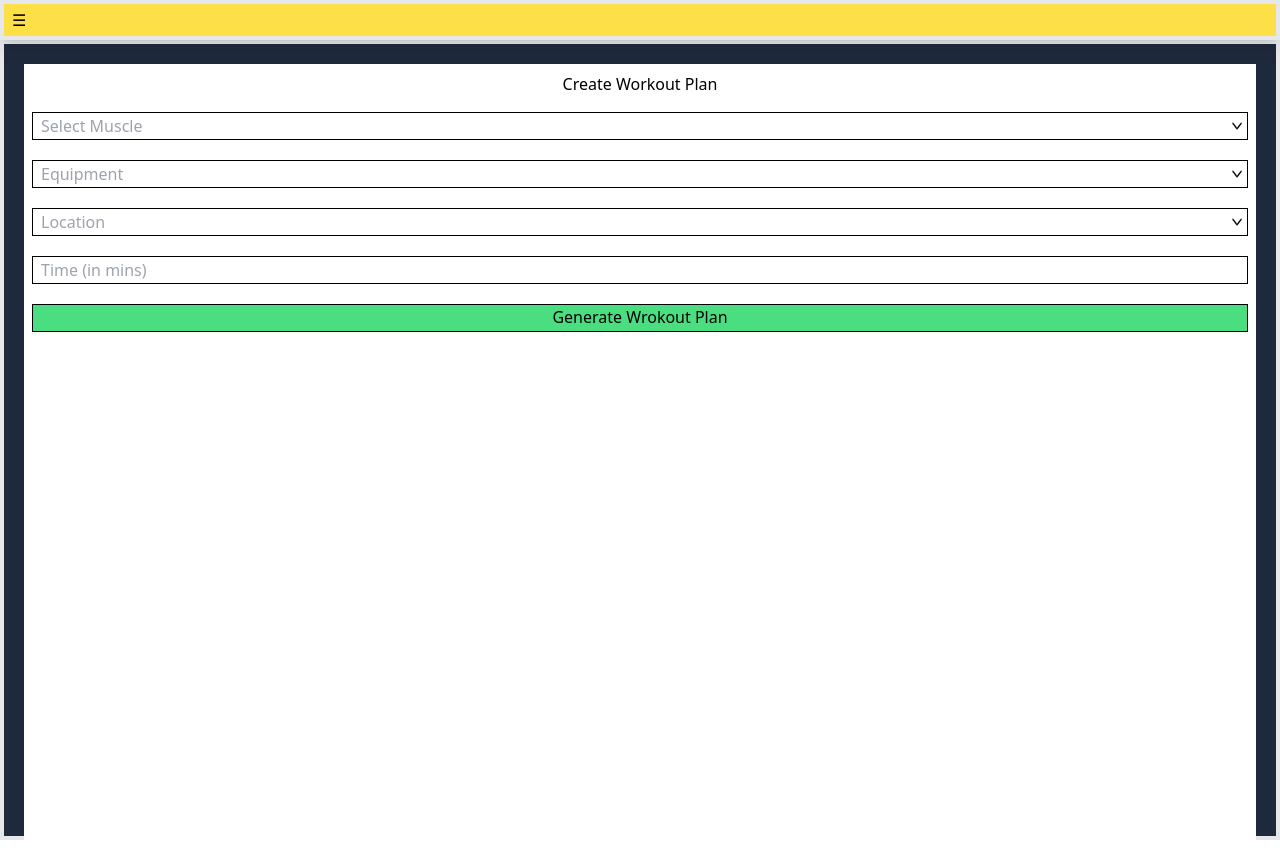
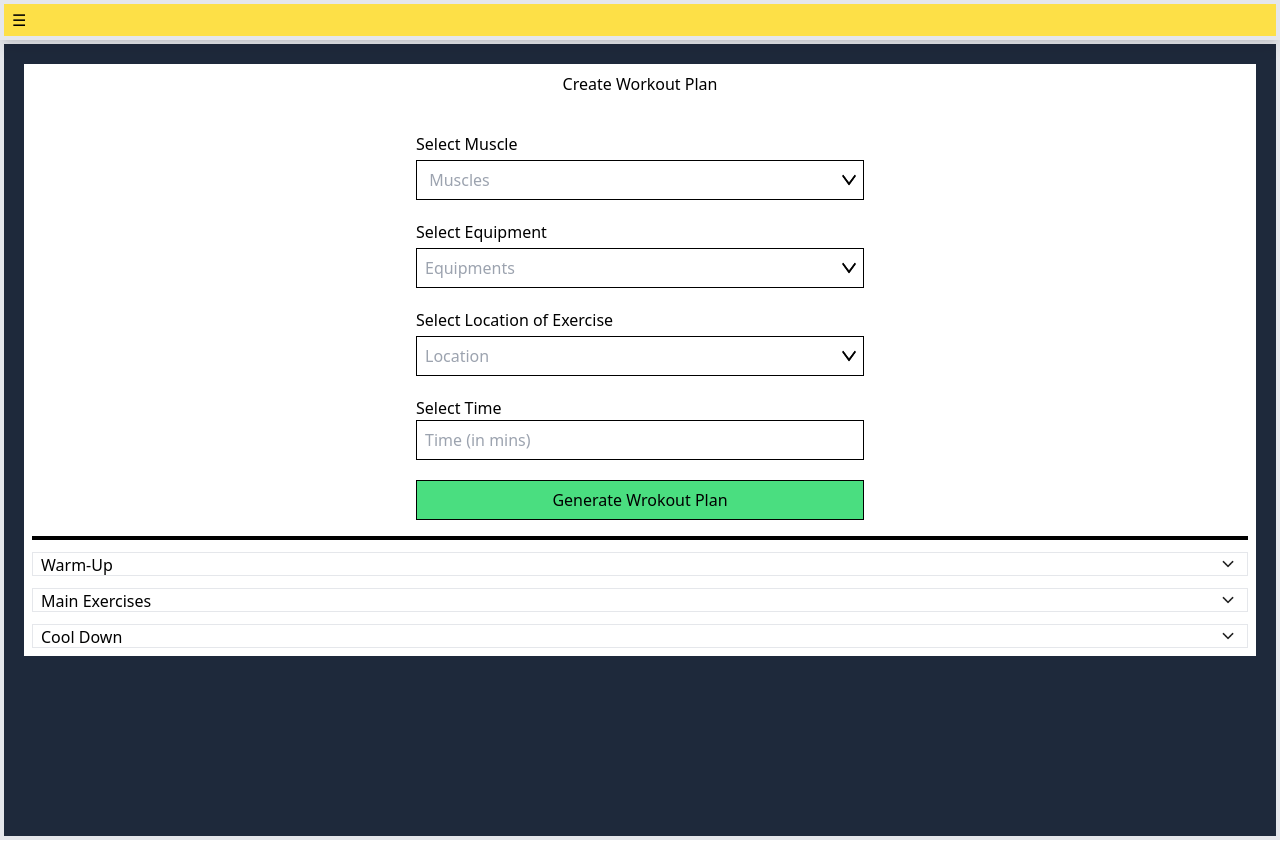
Before and after one commit to shreyash2628/FitGIF, a React (Create React App) app in the folder fitgif/: page /workoutPlan in a window 1280 px wide. After the commit the page ends 840 px from the top, so only its background shows below. Built offline with nearby package versions, Linux system fonts and the light colour scheme.

Commit message:
Implemented Workout Planner Api

```diff
--- a/fitgif/src/Components/BrowseWorkout.jsx
+++ b/fitgif/src/Components/BrowseWorkout.jsx
@@ -1,13 +1,14 @@
 import React, { useState } from "react";
+import { BodyPartName } from '../Utils/ExerciseScrollbarData';
 
 const BrowseWorkout = () => {
-    const [searchContent,setSearchContent]=useState('');
-    const [loading,setLoading]=useState(true);
+  const [searchContent, setSearchContent] = useState('');
+  const [loading, setLoading] = useState(true);
 
-    const handleSearchButton = ()=>{
-        console.log("searched key",searchContent)
-        setLoading(false);
-    }
+  const handleSearchButton = () => {
+    console.log("searched key", searchContent)
+    setLoading(false);
+  }
 
 
   return (
@@ -15,16 +16,29 @@ const BrowseWorkout = () => {
       <div className="h-8 w-screen mx-4 sm:flex sm:justify-center md:justify-center md:flex lg:h-14 lg:w-full ">
         <input
           type="search"
-          className="hover:border hover:border-1 hover:border-black w-48  border-2 mt-2 rounded-md bg-slate-50 sm:w-64 sm:my-1 sm:p-2 lg:w-96 lg:my-2 lg:p-2" value={searchContent} onChange={(e)=>setSearchContent(e.target.value) }
+          className="hover:border hover:border-1 hover:border-black w-48  border-2 mt-2 rounded-md bg-slate-50 sm:w-64 sm:my-1 sm:p-2 lg:w-96 lg:my-2 lg:p-2" value={searchContent} onChange={(e) => setSearchContent(e.target.value)}
         ></input>
         <button className="w-16 border-2 ml-2 sm:my-1 md:text-white md:w-36 bg-green-400 lg:w-48 lg:my-2 " onClick={handleSearchButton}>
           Search
         </button>
       </div>
+
+      <div className="flex h-12 mt-4 w-full  overflow-x-auto ">
+        {
+          BodyPartName.map((data, i) => (
+            <div className="h-full w-auto bg-red px-4 border border-black bg-green-500 mx-4 flex items-center justify-center">
+              <h1 className="text-black text-md " key={i}>      {data}
+              </h1>
+            </div>
+          )
+          )
+        }
+
+      </div>
+
       {
-        loading ? <h1>Loading</h1>:<div className="border-4 w-full h-screen">{searchContent}</div>
+        loading ? <h1>Loading</h1> : <div className="border-4 w-full h-screen">{searchContent}</div>
       }
-
 
 
     </div>
--- /dev/null
+++ b/fitgif/src/Components/GeneratedWorkoutPlan.jsx
@@ -0,0 +1,76 @@
+import React, { useEffect } from 'react';
+import Down from '../Assets/down.png';
+import { useState } from 'react';
+
+import { WorkoutPlannerOptions, WorkOutPLannerUrl } from '../Utils/Api';
+
+const GeneratedWorkoutPlan = ({ workOutPlannerApiData }) => {
+
+    const [openWarmUpSection, setOpenWarmUpSection] = useState(false);
+    const [openMainExercisesSection, setOpenMainExercisesSection] = useState(false);
+    const [openCoolDownSection, setOpenCoolDownSection] = useState(false);
+    // const api_key = process.env.REACT_APP_WORK_OUT_PLANNER_API_KEY;
+
+    // console.log(api_key);
+
+    // useEffect(async ()=>  {
+    //     const response = await fetch(WorkOutPLannerUrl, WorkoutPlannerOptions);
+    //     const result = await response.text();
+    //         console.log(result);
+    // },[]);
+    console.log(workOutPlannerApiData);
+
+    return (
+
+        <div className='text-black  p-2 h-auto'>
+            <div className='h-1 bg-black  border border-black'></div>
+
+            <div className='h-6 border  mt-3 flex flex-row justify-between px-2' onClick={() => setOpenWarmUpSection(!openWarmUpSection)}>
+                <h3 className=''> Warm-Up</h3>
+                <img src={Down}></img>
+            </div>
+
+
+            {openWarmUpSection ? (
+                workOutPlannerApiData.Exercises.map((info, index) => (
+                    <div key={index} className='h-6 border mt-3 flex flex-col justify-between px-2'>
+                        <h1>{info.Exercise}</h1>
+                        <h1>{info.Reps}</h1>
+                        <h1>{info.Sets}</h1>
+                    </div>
+                ))
+            )
+                    : <></>
+            }
+
+
+            <div className='h-6 border  mt-3 flex flex-row justify-between px-2' onClick={() => setOpenMainExercisesSection(!openMainExercisesSection)}>
+                <h3 className=''> Main Exercises</h3>
+
+                <img src={Down}></img>
+            </div>
+
+            {
+                openMainExercisesSection ?
+                    <div className='h-6 border  mt-3 flex flex-row justify-between px-2'>
+                        <h3 className=''>TRUEEEEEE</h3>
+                    </div> : <></>
+            }
+
+            <div className='h-6 border  mt-3 flex flex-row justify-between px-2' onClick={() => setOpenCoolDownSection(!openCoolDownSection)}>
+                <h3 className=''> Cool Down</h3>
+
+                <img src={Down}></img>
+            </div>
+
+            {
+                openCoolDownSection ?
+                    <div className='h-auto border  mt-3 flex flex-row justify-between px-2'>
+                        <h3 className=''>TRUEEEEEE</h3>
+                    </div> : <></>
+            }
+        </div>
+    )
+}
+
+export default GeneratedWorkoutPlan;
--- a/fitgif/src/Components/WorkoutPlan.jsx
+++ b/fitgif/src/Components/WorkoutPlan.jsx
@@ -3,12 +3,20 @@ import downicon from '../Assets/down.png';
 import MuscleGroupDropDown from './DropDowns/MuscleGroupDropDown';
 import EquipmentDropDown from './DropDowns/EquipmentDropDown';
 import LocationDropDown from './DropDowns/LocationDropDown';
+import { WorkoutPlannerOptions,WorkOutPLannerUrl } from '../Utils/Api';
+
+import GeneratedWorkoutPlan from './GeneratedWorkoutPlan';
 
 
 const WorkoutPlan = () => {
     const [showMuscleDropDown, setShowMuscleDropDown] = useState(false);
     const [showEquipmentDropDown, setShowEquipmentDropDown] = useState(false);
     const [showLocation, setShowLocation] = useState(false);
+
+    const [showGeneratedWorkout, setShowGeneratedWorkout] = useState(true);
+
+    const [workOutPlannerApiData , setWorkOutPlannerApiData] = useState('');
+
 
     const[selectedMuscle,setSelectedMuscle] = useState('');
     const[selectedLocation,setSelectedLocation] = useState('');
@@ -29,21 +37,27 @@ const WorkoutPlan = () => {
         setShowLocation(!showLocation);
     };
 
-    const handleGenerateWorkoutPlan = () => {
+    const  handleGenerateWorkoutPlan = async () => {
         // setShowTime(!showTime);
+        setShowGeneratedWorkout(true);
+
+        const response = await fetch(WorkOutPLannerUrl,WorkoutPlannerOptions);
+        const result =await response.json();
+            setWorkOutPlannerApiData(result);
     };
 
     return (
         <div className='p-5 border border-4 w-screen h-screen bg-slate-800'>
-            <div className='bg-white h-screen flex flex-col'>
+            <div className='bg-white h-auto flex flex-col'>
                 <h1 className='flex justify-center pt-2 pb-2'>Create Workout Plan</h1>
 
-                <div className='bg-white w-auto h-auto m-2 flex flex-col  '>
+                <div className='bg-white w-auto h-auto m-2 flex flex-col sm:px-24  md:px-36 lg:px-96'>
                     {/* select muscle  */}
-                    <div className='flex flex-row border border-black bg-red-400  h-7'>
-                        <input className=' px-2 w-full ' placeholder='Select Muscle' value={selectedMuscle}>
+                    <h1 className=' mt-5 mb-1'>Select Muscle </h1>
+                    <div className='flex flex-row border border-black bg-red-400  h-7  lg:h-10 '>
+                        <input className=' px-2 w-full ' placeholder=' Muscles' value={selectedMuscle}>
                         </input>
-                        <img src={downicon} className='w-5  bg-white' alt="" onClick={handleOnDownArrowClickForSelectMuscle} />
+                        <img src={downicon} className='w-5 lg:w-7 bg-white' alt="" onClick={handleOnDownArrowClickForSelectMuscle} />
                     </div>
 
                     {
@@ -52,39 +66,46 @@ const WorkoutPlan = () => {
 
 
                     {/* Equipment */}
+                    <h1 className=' mt-5 mb-1'>Select Equipment </h1>
 
-                    <div className='flex flex-row border border-black bg-red-400 mt-5 h-7'>
-                        <input className=' px-2 w-full ' placeholder='Equipment' value={selectedEquipment}>
+                    <div className='flex flex-row border border-black bg-red-400  h-7 lg:h-10'>
+                        <input className=' px-2 w-full ' placeholder='Equipments' value={selectedEquipment}>
                         </input>
-                        <img src={downicon} className='w-5  bg-white' alt="" onClick={handleOnDownArrowClickForEquipment} />
+                        <img src={downicon} className='w-5 lg:w-7 bg-white' alt="" onClick={handleOnDownArrowClickForEquipment} />
                     </div>
                     {
                         showEquipmentDropDown?<EquipmentDropDown setSelectedEquipment={setSelectedEquipment} setShowEquipmentDropDown={setShowEquipmentDropDown}/>:<></>
                     }
 
                     {/* Location */}
+                    <h1 className=' mt-5 mb-1'>Select Location of Exercise </h1>
 
-                    <div className='flex flex-row border  border-black  mt-5 h-7'>
+                    <div className='flex flex-row border  border-black   h-7 lg:h-10'>
                         <input className=' px-2 w-full ' placeholder='Location' value={selectedLocation}>
                         </input>
-                        <img src={downicon} className='w-5  bg-white' alt="" onClick={handleOnDownArrowClickForLocation} />
+                        <img src={downicon} className='w-5 lg:w-7  bg-white' alt="" onClick={handleOnDownArrowClickForLocation} />
                     </div>
 
                     {
                         showLocation?<LocationDropDown setSelectedLocation={setSelectedLocation} setShowLocation={setShowLocation}/>:<></>
                     }
                     {/* Time */}
+                    <h1 className=' mt-5 mb'>Select Time  </h1>
 
-                    <div className='flex flex-row border border-black bg-red-400 mt-5 h-7'>
+                    <div className='flex flex-row border border-black bg-red-400 h-7 lg:h-10'>
                         <input className=' px-2 w-full ' placeholder='Time (in mins)'>
                         </input>
                     </div>
 
-                    <button className='flex border border-black bg-green-400 mt-5 h-7 justify-center '>
+                    <button className='flex border border-black bg-green-400 mt-5 h-7 justify-center lg:h-10 items-center ' onClick={handleGenerateWorkoutPlan}>
                         Generate Wrokout Plan
                     </button>
 
                 </div>
+
+                 {
+                    showGeneratedWorkout?<GeneratedWorkoutPlan workOutPlannerApiData={workOutPlannerApiData}/>:<></>
+                 }
 
             </div>
         </div>
```
Also changed, not shown: 1 other file (tests, documents, lock files or other folders).
